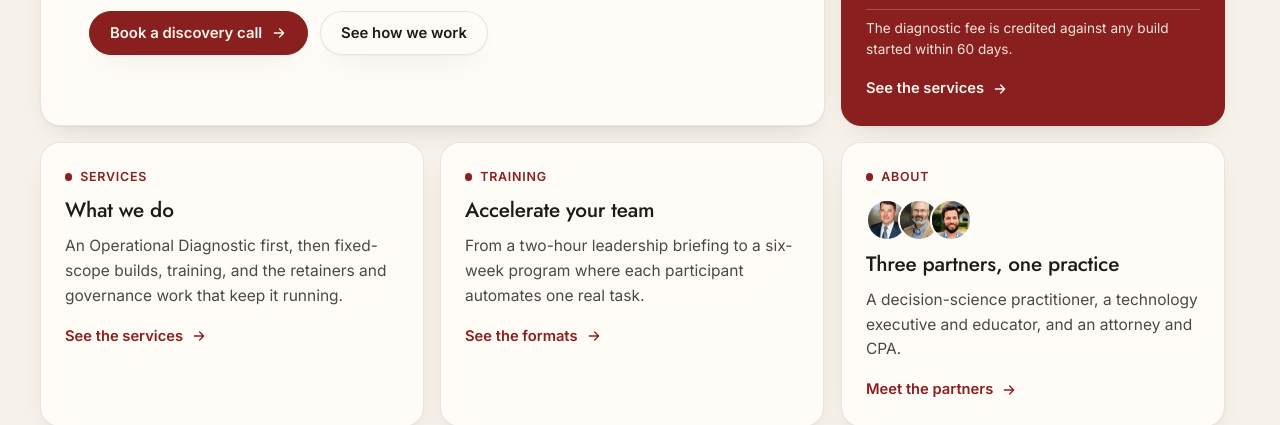
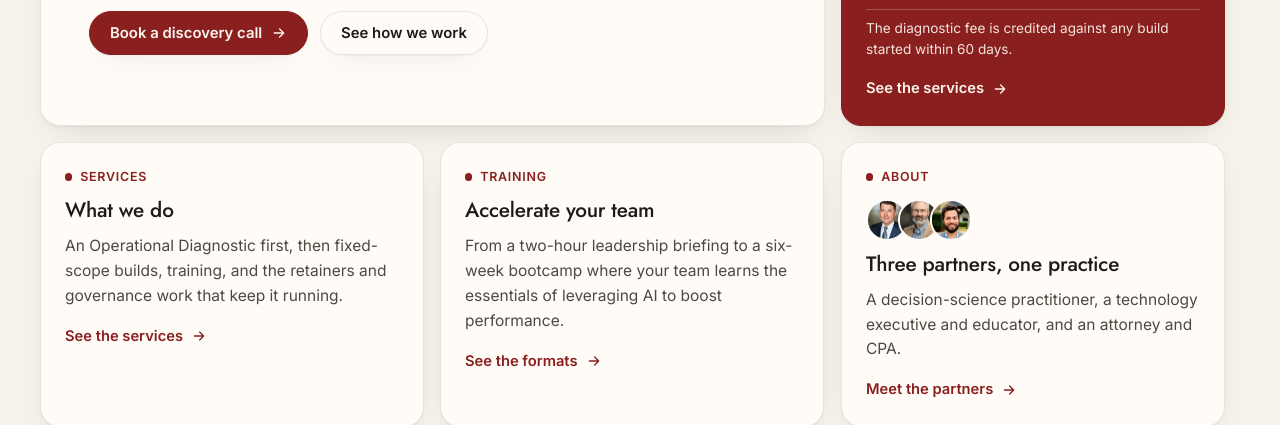
Before and after one commit to Revolutain/Revolutain.github.io, a website: page versions/02-cream/index.html in a window 1280 px wide. Shown: the part 389-814 px from the top of the page. Drawn offline with Linux system fonts and the light colour scheme.

Commit message:
fix: rewrite the home training tile description

```diff
--- a/versions/02-cream/index.html
+++ b/versions/02-cream/index.html
@@ -97,7 +97,7 @@
         <a class="card lift tile" href="/training/" style="--i:3">
           <span class="eyebrow">Training</span>
           <h3>Accelerate your team</h3>
-          <p>From a two-hour leadership briefing to a six-week program where each participant automates one real task.</p>
+          <p>From a two-hour leadership briefing to a six-week bootcamp where your team learns the essentials of leveraging AI to boost performance.</p>
           <span class="card-link">See the formats <svg class="arrow" viewBox="0 0 24 24" fill="none" stroke="currentColor" stroke-width="2" stroke-linecap="round" stroke-linejoin="round" aria-hidden="true"><path d="M5 12h14M13 6l6 6-6 6"/></svg></span>
         </a>
         <a class="card lift tile" href="/about/" style="--i:4">
```
Also changed, not shown: versions/03-editorial-bento/index.html (+1 -1 lines), versions/04-ink/index.html (+1 -1 lines), versions/05-quiet/index.html (+1 -1 lines), versions/_src/pages/index.html (+1 -1 lines).
